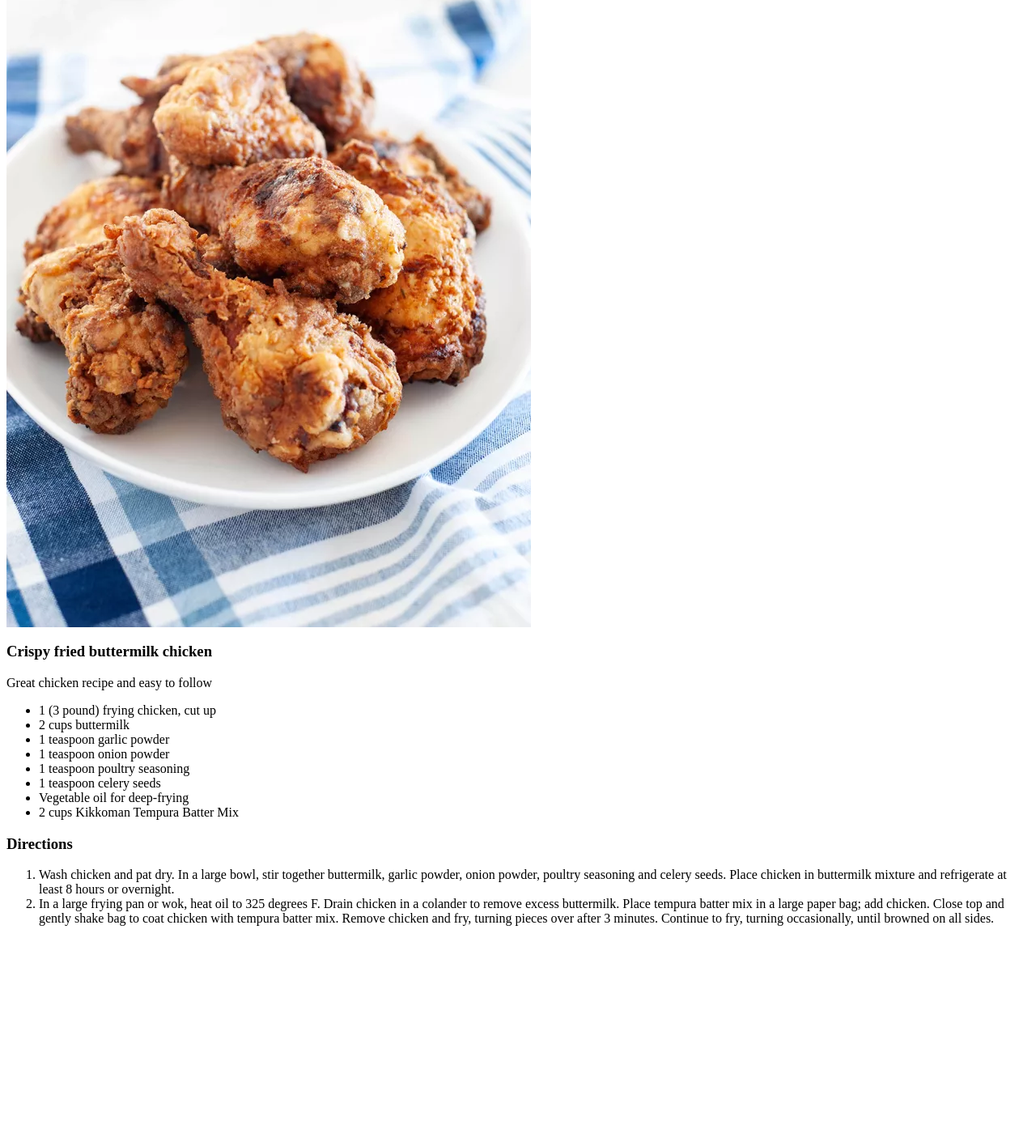
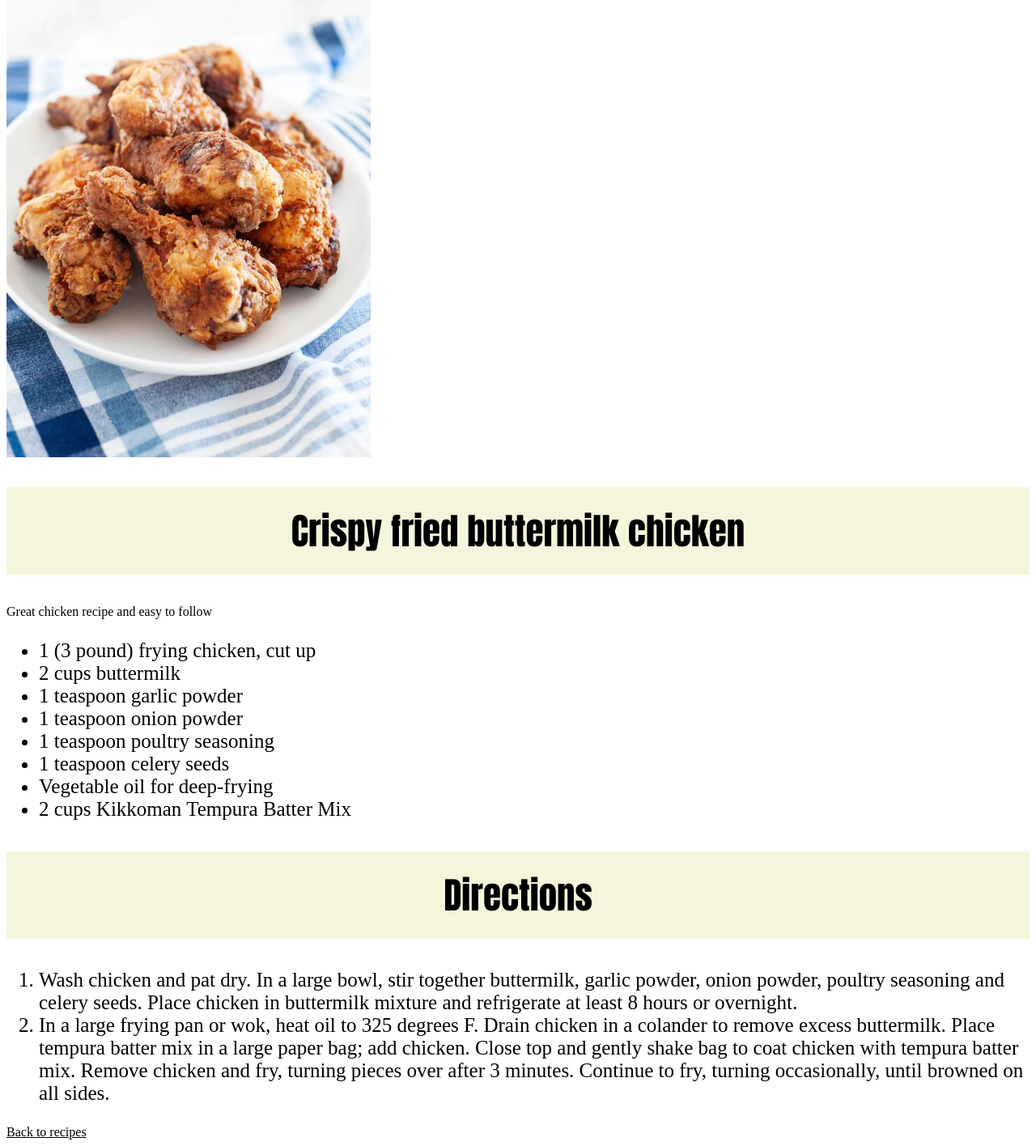
Before and after one commit to BigMike59/odin-recipes, a plain HTML site: page recipes/chicken.html in a window 1280 px wide. Shown: the part 265-1681 px from the top of the page at 81% size. Before the commit the page ends 1425 px from the top, so only its background shows below. Drawn offline with Linux system fonts and the light colour scheme.

Commit message:
added css

```diff
--- a/recipes/chicken.html
+++ b/recipes/chicken.html
@@ -1,6 +1,7 @@
-<h1>chicken</h1>
+<link rel="stylesheet" href="style.css">
+<h2>chicken</h2>
 <img src="../recipeimages/chicken.webp">
-<h3>Crispy fried buttermilk chicken</h3>
+<h2>Crispy fried buttermilk chicken</h2>
 <p>Great chicken recipe and easy to follow</p>
 <ul>
     <li>1 (3 pound) frying chicken, cut up</li>
@@ -12,10 +13,11 @@
     <li>Vegetable oil for deep-frying</li>
     <li>2 cups Kikkoman Tempura Batter Mix</li>
 </ul>
-<h3>Directions</h3>
+<h2>Directions</h2>
 <ol>
     <li>Wash chicken and pat dry. In a large bowl, stir together buttermilk, garlic powder, onion powder, poultry seasoning and celery seeds. Place chicken in buttermilk mixture and refrigerate at least 8 hours or overnight.
 </li>
 <li>In a large frying pan or wok, heat oil to 325 degrees F. Drain chicken in a colander to remove excess buttermilk. Place tempura batter mix in a large paper bag; add chicken. Close top and gently shake bag to coat chicken with tempura batter mix. Remove chicken and fry, turning pieces over after 3 minutes. Continue to fry, turning occasionally, until browned on all sides.
 </li>
 </ol>
+<a href="../index.html">Back to recipes</a>
--- /dev/null
+++ b/recipes/style.css
@@ -0,0 +1,20 @@
+
+img {
+    height: auto;
+    width: 450;
+}
+h2 {
+    text-align: center;
+    font-family: Impact, Haettenschweiler, 'Arial Narrow Bold', sans-serif;
+    font-size: 45;
+    background-color: beige;
+    padding: 20;
+}
+ul,ol {
+    font-size: 25;
+}
+a {
+    color: black;
+    font-family: Imact;
+
+}
```
Also changed, not shown: recipes/Pizza.html (+3 -1 lines), recipes/margarita.html (+3 -1 lines).
